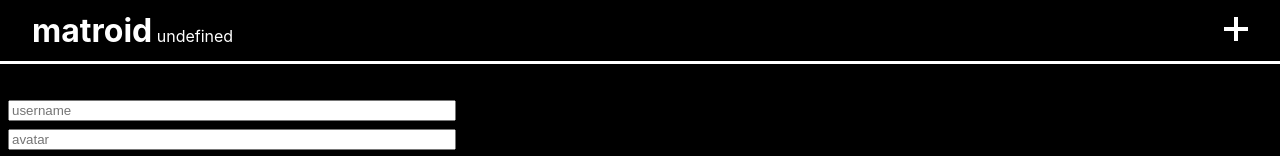
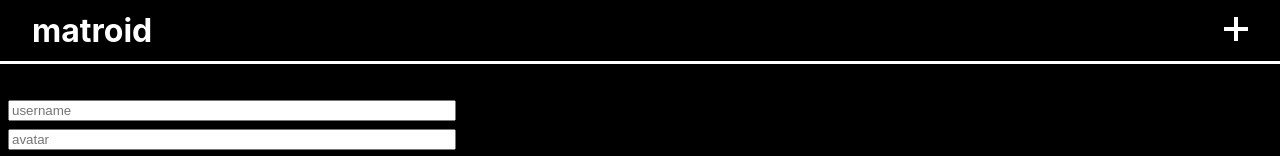
Before and after one commit to brysontang/matroid, a SvelteKit app: page /profile in a window 1280 px wide. Shown: the top 156 px of the page. Built offline with nearby package versions, Linux system fonts and the light colour scheme.

Commit message:
* If the user doesn't have a nostr plugin, don't show the account up top

```diff
--- a/src/routes/+layout.svelte
+++ b/src/routes/+layout.svelte
@@ -4,10 +4,12 @@
 	import { onMount } from 'svelte';
 
 	let publicKey: string;
+	let hasNostrPlugin: boolean = false;
 
 	onMount(async () => {
 		try {
 			publicKey = await window.nostr.getPublicKey();
+			hasNostrPlugin = true;
 		} catch (error) {
 			// TODO: Need to handle this error by maybe showing a message to the user
 			console.log('No nostr plugin found');
@@ -18,9 +20,11 @@
 <nav>
 	<div>
 		<a href="/" class="brand"> matroid </a>
-		<a href="/profile" class="profile">
-			{publicKey}
-		</a>
+		{#if hasNostrPlugin}
+			<a href="/profile" class="profile">
+				{publicKey}
+			</a>
+		{/if}
 	</div>
 
 	<div>
```
